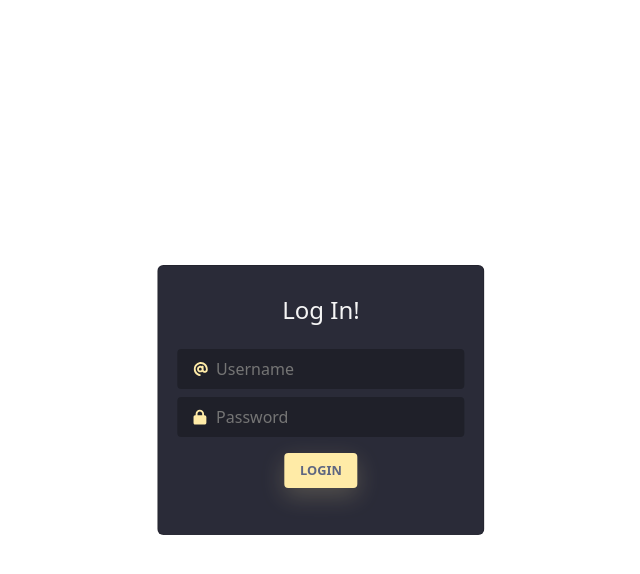
After one commit to dev1ender/sign-language, a Flask app: page /login in a window 1280 px wide. The commit adds this page. Shown: the top 574 px of the page, without its empty margins (319-959 px from the left). Run offline with Flask 3, Linux system fonts and the light colour scheme; parts of the project's set-up code (start-up, migrations or seed data) failed here and were passed over.

Commit message:
auth done by mukesh

```diff
--- a/app.py
+++ b/app.py
@@ -1,4 +1,4 @@
-from flask import Flask, Response, render_template, request, make_response
+from flask import Flask, Response, render_template, request, make_response, redirect
 import cv2
 import base64
 import numpy as np
@@ -10,14 +10,16 @@ import logging
 from ai import GestureModel
 from flask_socketio import SocketIO, emit
 from utils import generate_unique_number
-
+from auth.auth_blueprint import auth_blueprint
+from auth.auth_decorators import login_required
 
 # Configure logging
 logging.basicConfig(level=logging.INFO)
 logger = logging.getLogger(__name__)
 
 # Path to the folder where processed frames will be saved
-PROCESSED_FRAMES_FOLDER = os.path.join(os.path.dirname(__file__), "processed_frames")
+PROCESSED_FRAMES_FOLDER = os.path.join(
+    os.path.dirname(__file__), "processed_frames")
 
 pq_file_sample = "model/100015657.parquet"
 
@@ -27,6 +29,7 @@ PARQUET_FILE_PATH = os.path.join(os.path.dirname(__file__), pq_file_sample)
 os.makedirs(PROCESSED_FRAMES_FOLDER, exist_ok=True)
 
 app = Flask(__name__)
+app.register_blueprint(auth_blueprint) # registering auth app blueprint
 socketio = SocketIO(app)
 
 # Load the model
@@ -41,7 +44,7 @@ def predict_frame(frames, unique_number):
     global parquet
     logger.info(f"Processing frame with unique number: {unique_number}")
 
-    all_landmarks = model.create_landmarks(frames,parquet)
+    all_landmarks = model.create_landmarks(frames, parquet)
     sign = model.predict(all_landmarks)
 
     timestamp = int(time.time())
@@ -55,19 +58,24 @@ def predict_frame(frames, unique_number):
 
 
 @app.route("/")
+@login_required
 def index():
     logger.info("Rendering index page")
     return render_template("video_stream.html")
+
 
 @socketio.on("connect")
 def handle_connect():
     print("Client connected")
 
+
 @socketio.on("disconnect")
 def handle_disconnect():
     print("Client disconnected")
 
+
 frames = []
+
 
 @socketio.on("process_frame")
 def process_frame(data):
@@ -82,11 +90,13 @@ def process_frame(data):
         frame = cv2.imdecode(nparr, cv2.IMREAD_COLOR)
         frames.append(frame)
     if len(frames) == 5:
-            result = predict_frame(frames, unique_number)
-            frames = []
-            logger.info(f"Frame processed successfully with unique frame number: {unique_number}, result: {result}")
-            emit("frame_processed", result)
+        result = predict_frame(frames, unique_number)
+        frames = []
+        logger.info(
+            f"Frame processed successfully with unique frame number: {unique_number}, result: {result}")
+        emit("frame_processed", result)
     logger.info(f"frame count {len(frames)}")
+
 
 if __name__ == "__main__":
     host = os.getenv("HOST", "127.0.0.1")
--- /dev/null
+++ b/auth/auth_blueprint.py
@@ -0,0 +1,40 @@
+from flask import render_template, request, redirect, Blueprint
+import uuid
+from auth.utils import isLogged
+
+auth_blueprint = Blueprint('login_page', __name__,
+                       template_folder='templates')
+
+login_config = {
+    'username': 'admin',
+    'password': 'admin@2023',
+}
+
+
+def generate_token():
+    rand_token = uuid.uuid4().hex
+    return rand_token
+
+
+@auth_blueprint.route("/login", methods=['POST', 'GET'])
+def login():
+    redirect_res = redirect('/')
+
+    # redirect home if is logged
+    if isLogged():
+        return redirect_res
+
+    if request.method == 'POST':
+        user = request.form['user']
+        password = request.form['pass']
+        if user == login_config["username"] and password == login_config['password']:
+            redirect_res.set_cookie('AuthToken', generate_token())
+        return redirect_res
+    return render_template("login.html")
+
+
+@auth_blueprint.route("/logout", methods=['GET'])
+def logout():
+    res = redirect('/login')
+    res.delete_cookie('AuthToken')
+    return res
--- /dev/null
+++ b/auth/utils.py
@@ -0,0 +1,7 @@
+from flask import request
+
+def isLogged():
+    token = request.cookies.get('AuthToken')
+    if token:
+        return True
+    return False
--- /dev/null
+++ b/templates/login.html
@@ -0,0 +1,144 @@
+<!DOCTYPE html>
+<html lang="en">
+
+<head>
+    <meta charset="UTF-8">
+    <meta name="viewport" content="width=device-width, initial-scale=1.0">
+    <title>Login | ASL</title>
+    <!-- Bootstrap CSS CDN link -->
+    <link href="https://cdn.jsdelivr.net/npm/bootstrap@5.3.1/dist/css/bootstrap.min.css" rel="stylesheet"
+        integrity="sha384-4bw+/aepP/YC94hEpVNVgiZdgIC5+VKNBQNGCHeKRQN+PtmoHDEXuppvnDJzQIu9" crossorigin="anonymous">
+
+    <style>
+        * {
+            padding: 0;
+            margin: 0;
+            box-sizing: border-box;
+        }
+
+        button {
+            font-family: inherit;
+        }
+
+        main {
+            margin: 0;
+            position: absolute;
+            top: 50%;
+            left: 50%;
+            transform: translate(-50%, -50%);
+        }
+
+        .card {
+            padding: 1.9rem 1.2rem;
+            text-align: center;
+            background: #2a2b38;
+        }
+
+        /*Inputs*/
+        .field {
+            margin-top: .5rem;
+            display: flex;
+            align-items: center;
+            justify-content: center;
+            gap: .5em;
+            background-color: #1f2029;
+            border-radius: 4px;
+            padding: .5em 1em;
+        }
+
+        .input-icon {
+            height: 1em;
+            width: 1em;
+            fill: #ffeba7;
+        }
+
+        .input-field {
+            background: none;
+            border: none;
+            outline: none;
+            width: 100%;
+            color: #d3d3d3;
+        }
+
+        /*Text*/
+        .title {
+            margin-bottom: 1rem;
+            font-size: 1.5em;
+            font-weight: 500;
+            color: #f5f5f5;
+        }
+
+        /*Buttons*/
+        .btn {
+            margin: 1rem;
+            border: none;
+            border-radius: 4px;
+            font-weight: bold;
+            font-size: .8em;
+            text-transform: uppercase;
+            padding: 0.6em 1.2em;
+            background-color: #ffeba7;
+            color: #5e6681;
+            box-shadow: 0 8px 24px 0 rgb(255 235 167 / 20%);
+            transition: all .3s ease-in-out;
+        }
+
+        .btn-link {
+            color: #f5f5f5;
+            display: block;
+            font-size: .75em;
+            transition: color .3s ease-out;
+        }
+
+        /*Hover & focus*/
+        .field input:focus::placeholder {
+            opacity: 0;
+            transition: opacity .3s;
+        }
+
+        .btn:hover {
+            background-color: #5e6681;
+            color: #ffeba7;
+            box-shadow: 0 8px 24px 0 rgb(16 39 112 / 20%);
+        }
+
+        .btn-link:hover {
+            color: #ffeba7;
+        }
+    </style>
+</head>
+
+<body>
+    <main>
+        <div class="card">
+            <h4 class="title">Log In!</h4>
+            <form action="/login" method="post">
+                <div class="field">
+                    <svg class="input-icon" viewBox="0 0 500 500" xmlns="http://www.w3.org/2000/svg">
+                        <path
+                            d="M207.8 20.73c-93.45 18.32-168.7 93.66-187 187.1c-27.64 140.9 68.65 266.2 199.1 285.1c19.01 2.888 36.17-12.26 36.17-31.49l.0001-.6631c0-15.74-11.44-28.88-26.84-31.24c-84.35-12.98-149.2-86.13-149.2-174.2c0-102.9 88.61-185.5 193.4-175.4c91.54 8.869 158.6 91.25 158.6 183.2l0 16.16c0 22.09-17.94 40.05-40 40.05s-40.01-17.96-40.01-40.05v-120.1c0-8.847-7.161-16.02-16.01-16.02l-31.98 .0036c-7.299 0-13.2 4.992-15.12 11.68c-24.85-12.15-54.24-16.38-86.06-5.106c-38.75 13.73-68.12 48.91-73.72 89.64c-9.483 69.01 43.81 128 110.9 128c26.44 0 50.43-9.544 69.59-24.88c24 31.3 65.23 48.69 109.4 37.49C465.2 369.3 496 324.1 495.1 277.2V256.3C495.1 107.1 361.2-9.332 207.8 20.73zM239.1 304.3c-26.47 0-48-21.56-48-48.05s21.53-48.05 48-48.05s48 21.56 48 48.05S266.5 304.3 239.1 304.3z">
+                        </path>
+                    </svg>
+                    <input autocomplete="off" id="user" placeholder="Username" class="input-field" name="user"
+                        type="text" required>
+                </div>
+                <div class="field">
+                    <svg class="input-icon" viewBox="0 0 500 500" xmlns="http://www.w3.org/2000/svg">
+                        <path
+                            d="M80 192V144C80 64.47 144.5 0 224 0C303.5 0 368 64.47 368 144V192H384C419.3 192 448 220.7 448 256V448C448 483.3 419.3 512 384 512H64C28.65 512 0 483.3 0 448V256C0 220.7 28.65 192 64 192H80zM144 192H304V144C304 99.82 268.2 64 224 64C179.8 64 144 99.82 144 144V192z">
+                        </path>
+                    </svg>
+                    <input autocomplete="off" id="pass" placeholder="Password" class="input-field" name="pass"
+                        type="password" required>
+                </div>
+                <button class="btn" type="submit">Login</button>
+            </form>
+        </div>
+    </main>
+    <!-- Bootstrap JS and Popper.js CDN links -->
+    <script src="https://cdn.jsdelivr.net/npm/bootstrap@5.3.1/dist/js/bootstrap.bundle.min.js"
+        integrity="sha384-HwwvtgBNo3bZJJLYd8oVXjrBZt8cqVSpeBNS5n7C8IVInixGAoxmnlMuBnhbgrkm" crossorigin="anonymous">
+    </script>
+</body>
+
+</html>
```
Also changed, not shown: auth/auth_decorators.py (added, +12 -0 lines), templates/video_stream.html (+12 -1 lines).
